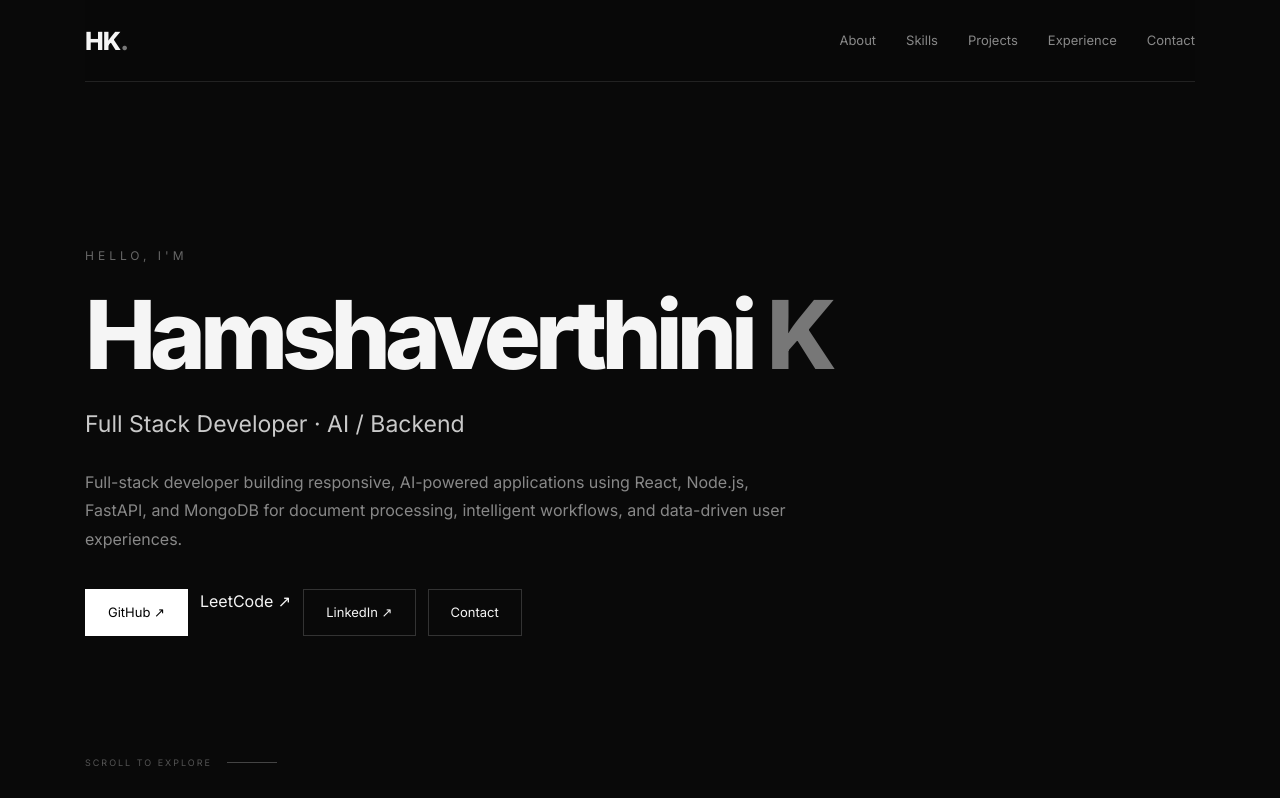
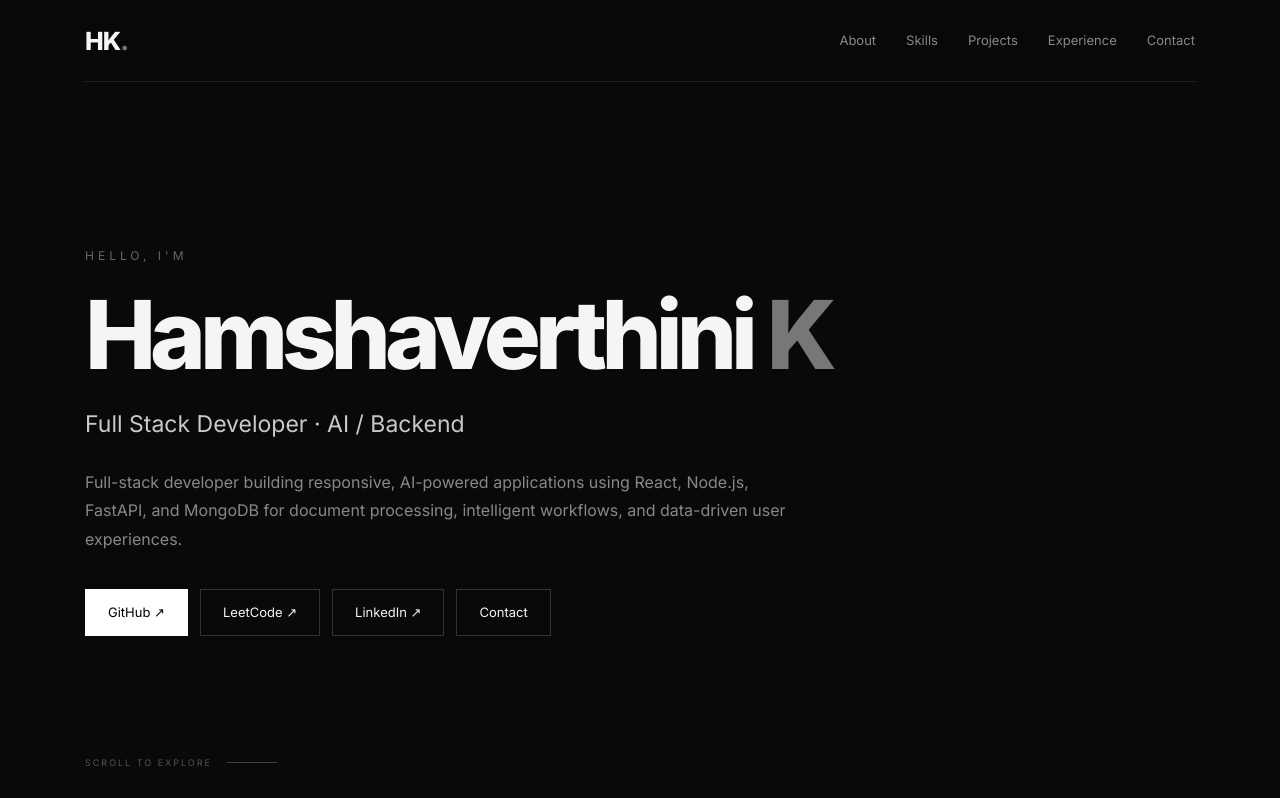
Before and after one commit to Achu-24/Hamshaverthini-portfolio, a React (Vite) app: page / in a window 1280 px wide. Shown: the top 798 px of the page. Built offline with nearby package versions, Linux system fonts and the light colour scheme.

Commit message:
Fix LeetCode button styling

```diff
--- a/src/App.jsx
+++ b/src/App.jsx
@@ -99,6 +99,7 @@ function App() {
                 href="https://leetcode.com/u/Hamshaverthini/"
                 target="_blank"
                 rel="noreferrer"
+                className="button secondary"
               >
                 LeetCode ↗
               </a>
```
